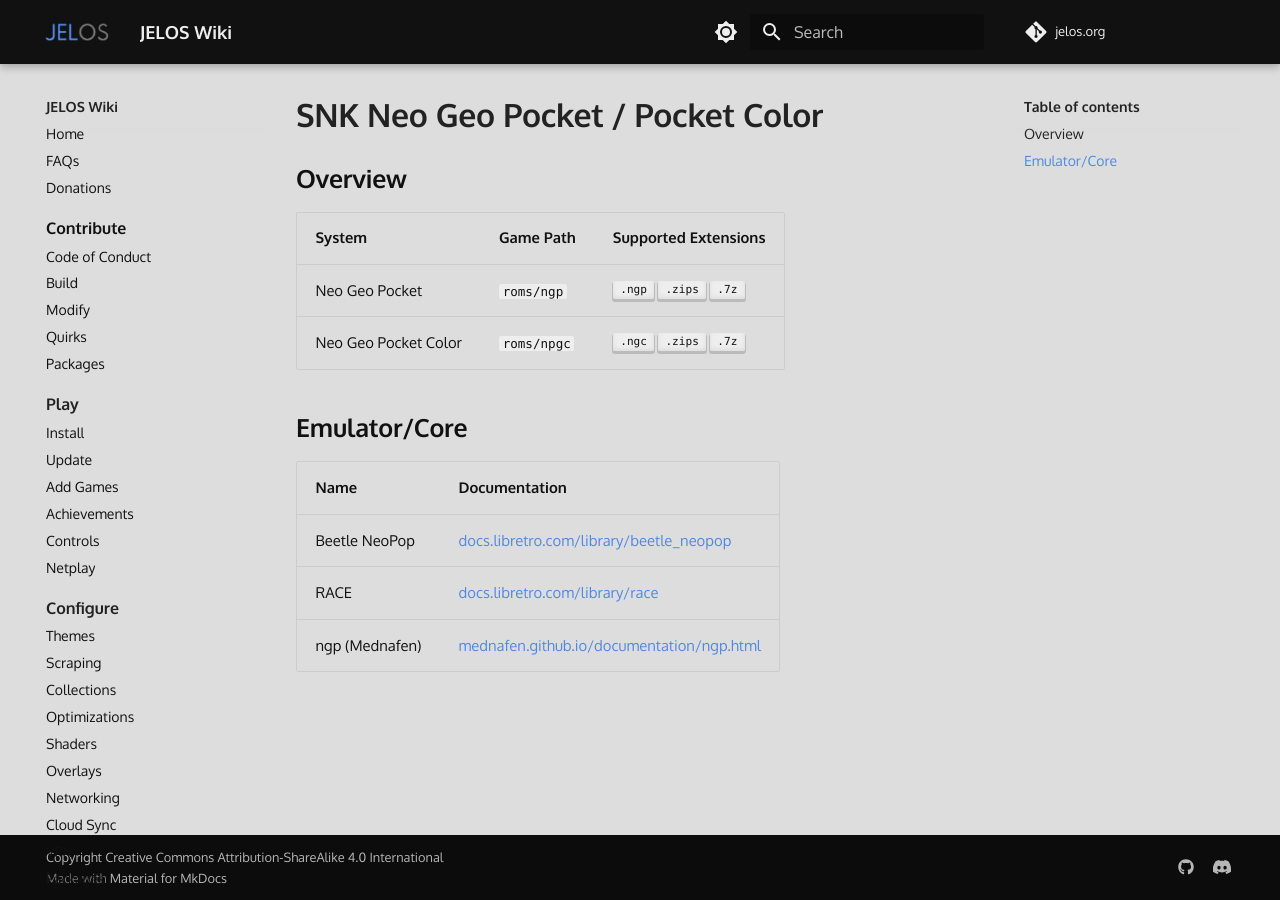
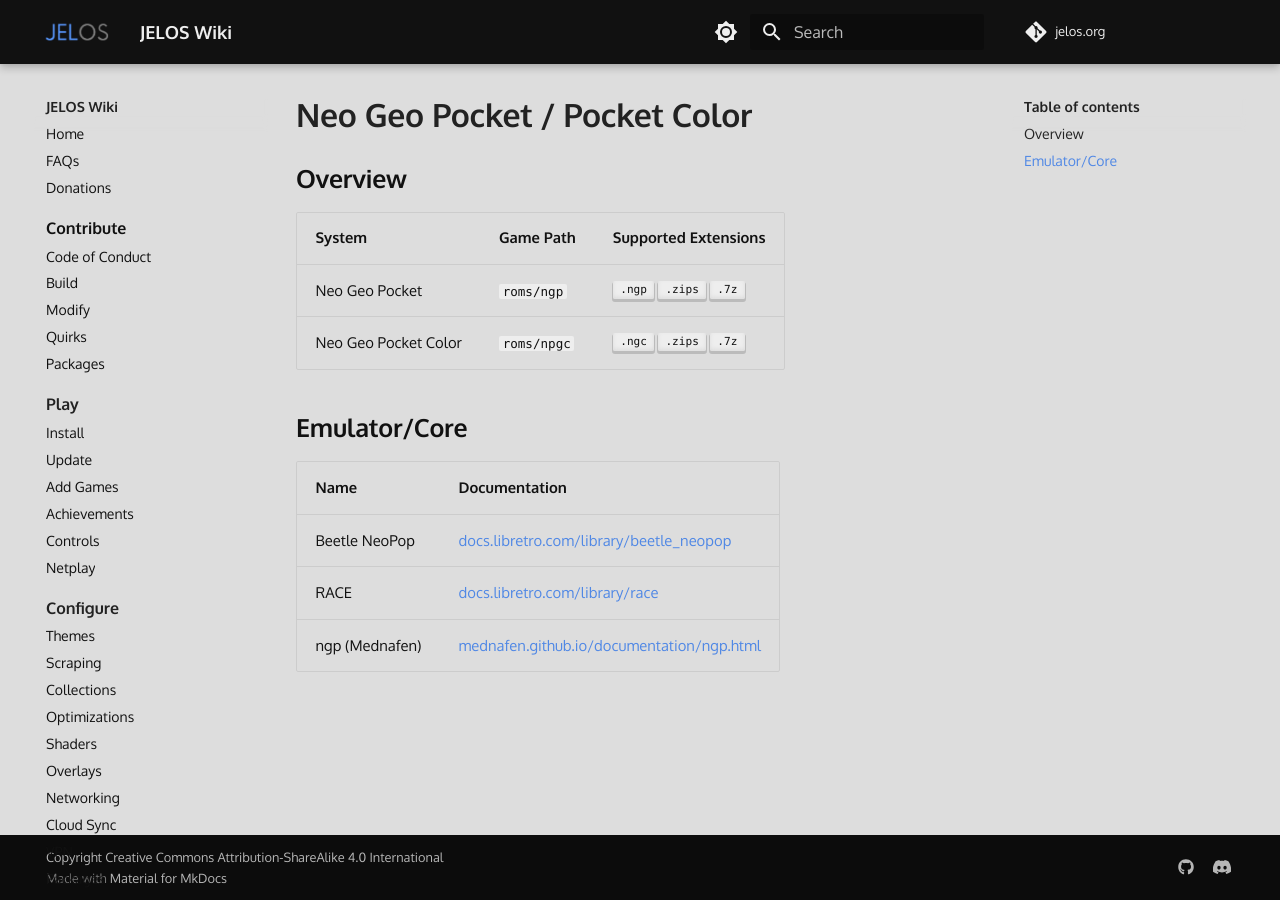
Before and after one commit to wbrawner/jelos.org, an MkDocs documentation site: the page built from docs/systems/ngp.md, in a window 1280 px wide. Built offline with MkDocs 1.6.1 and Material for MkDocs 9.7.7, drawn with Linux system fonts in a browser that asks for light colours; some web fonts are replaced; comment, search, counter and statistics services are not loaded.

Commit message:
Update ngp.md

```diff
--- a/docs/systems/ngp.md
+++ b/docs/systems/ngp.md
@@ -1,4 +1,4 @@
-# SNK Neo Geo Pocket / Pocket Color
+# Neo Geo Pocket / Pocket Color
 
 ## Overview
 
```
